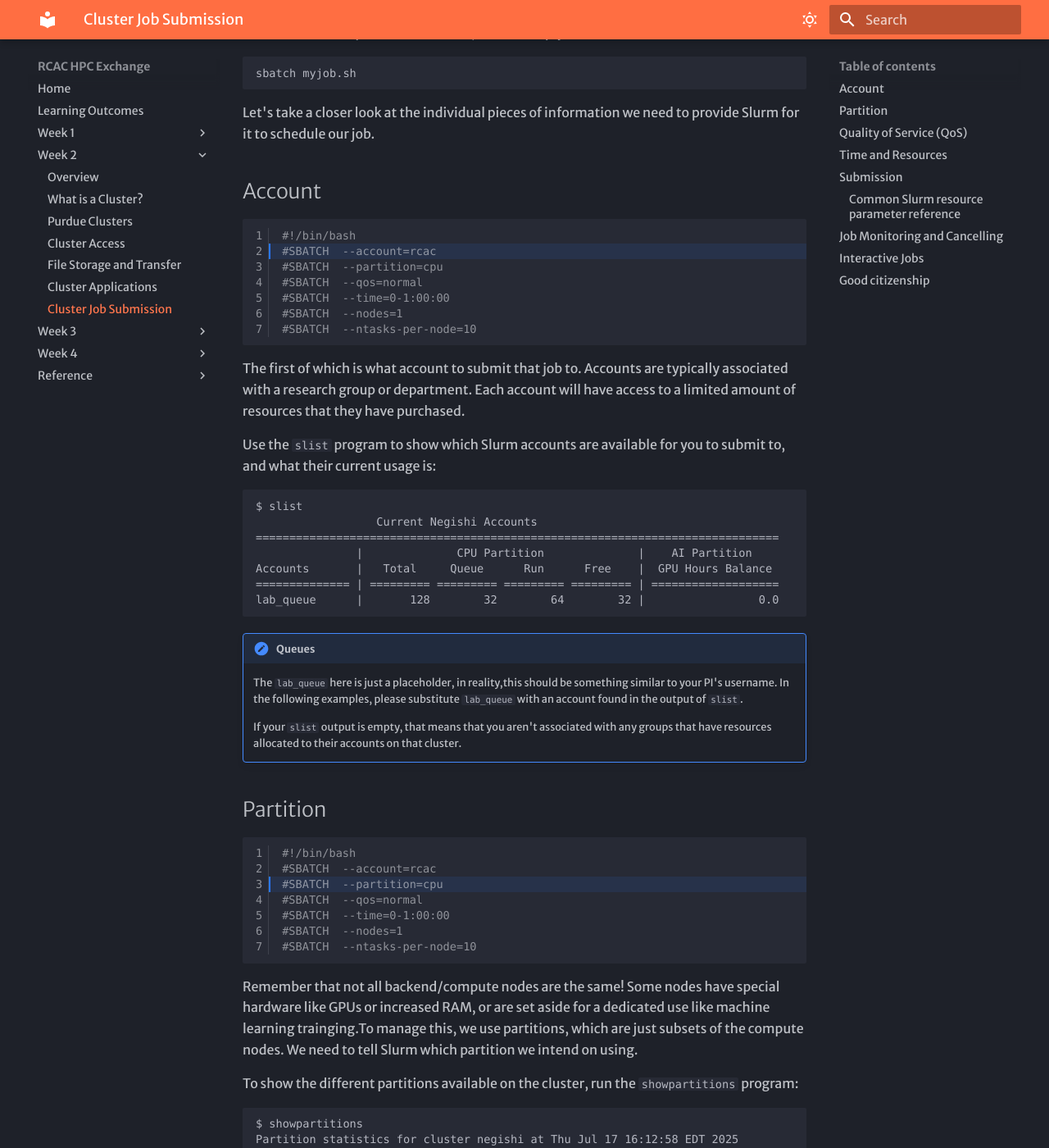
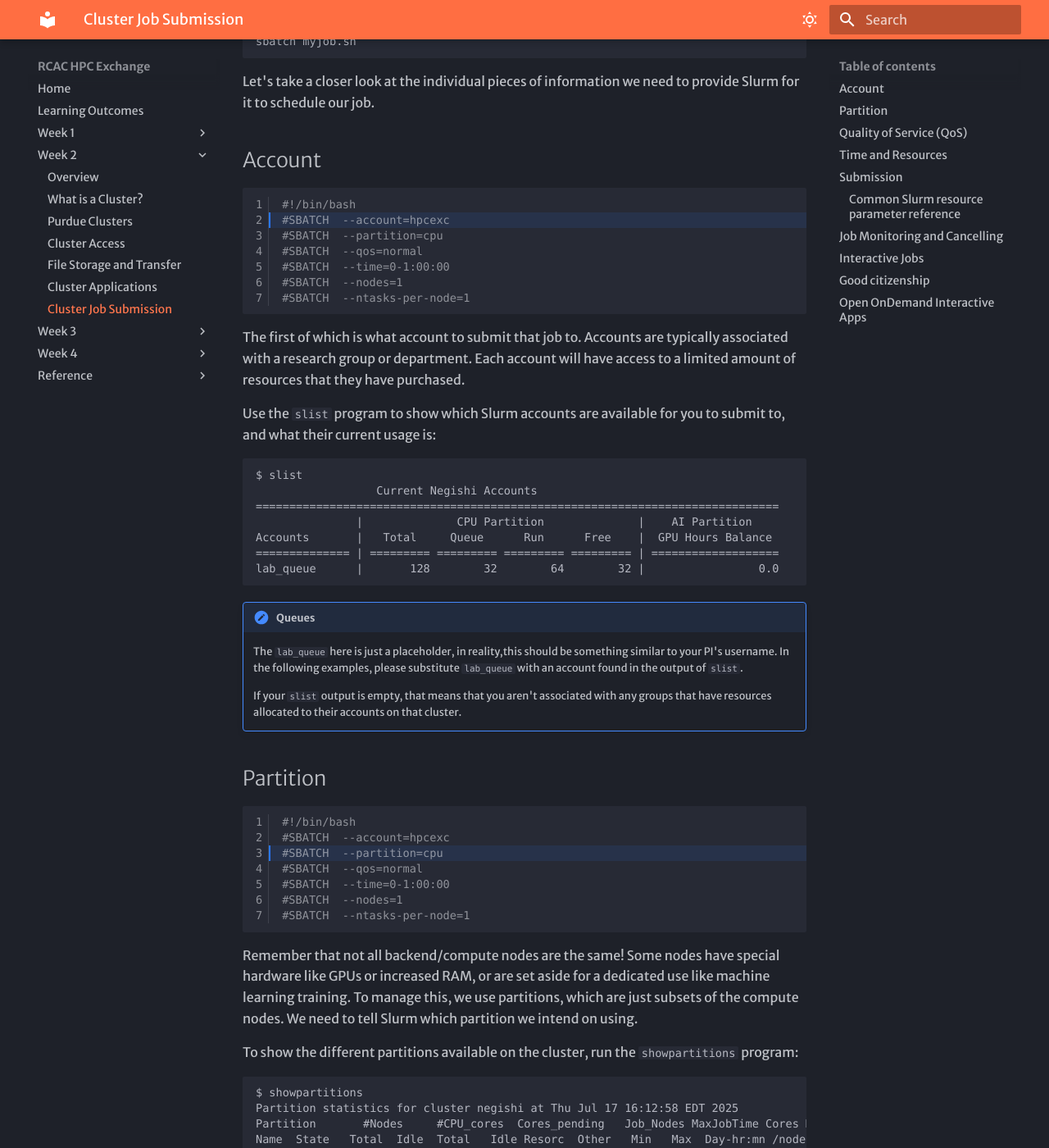
Before and after one commit to Jake-Verburgt/rcac-hpc-exchange, an MkDocs documentation site: the page built from docs/week2/slurm-basics.md, in a window 1280 px wide and 1400 px high, scrolled down 1438 px. Shown: the whole window at 82% size. Built offline with MkDocs 1.6.1 and Material for MkDocs 9.7.7, drawn with Linux system fonts in a browser that asks for light colours; some web fonts are replaced; some of the changed text lies outside the part shown.

Commit message:
Updates for week 2

````diff
--- a/docs/week2/slurm-basics.md
+++ b/docs/week2/slurm-basics.md
@@ -37,18 +37,16 @@ manually. Let's take a look at what's in `myjob.sh`
 
 ```bash title="myjob.sh" linenums="1"
 #!/bin/bash
-#SBATCH  --account=rcac
+#SBATCH  --account=hpcexc
 #SBATCH  --partition=cpu
 #SBATCH  --qos=normal
 #SBATCH  --time=0-1:00:00
 #SBATCH  --nodes=1
-#SBATCH  --ntasks-per-node=10
+#SBATCH  --ntasks-per-node=1
 
-echo "Script is starting!"
 cd $SLURM_SUBMIT_DIR
 
 module load conda
-
 conda activate example
 python example.py
 echo "Script is finished! Exiting..."
@@ -63,12 +61,12 @@ Let's take a closer look at the individual pieces of information we need to prov
 ## Account
 ```bash linenums="1" hl_lines="2"
 #!/bin/bash
-#SBATCH  --account=rcac
+#SBATCH  --account=hpcexc
 #SBATCH  --partition=cpu
 #SBATCH  --qos=normal
 #SBATCH  --time=0-1:00:00
 #SBATCH  --nodes=1
-#SBATCH  --ntasks-per-node=10
+#SBATCH  --ntasks-per-node=1
 ```
 The first of which is what account to submit
 that job to. Accounts are typically associated with a research group or department. Each account will have access to a limited amount of resources that they have purchased.
@@ -94,15 +92,15 @@ lab_queue      |       128        32        64        32 |                 0.0
 
 ```bash linenums="1" hl_lines="3"
 #!/bin/bash
-#SBATCH  --account=rcac
+#SBATCH  --account=hpcexc
 #SBATCH  --partition=cpu
 #SBATCH  --qos=normal
 #SBATCH  --time=0-1:00:00
 #SBATCH  --nodes=1
-#SBATCH  --ntasks-per-node=10
+#SBATCH  --ntasks-per-node=1
 ```
 
-Remember that not all backend/compute nodes are the same! Some nodes have special hardware like GPUs or increased RAM, or are set aside for a dedicated use like machine learning trainging.To manage this, we use partitions, which are just subsets of the compute nodes. We need to tell Slurm which partition we intend on using.
+Remember that not all backend/compute nodes are the same! Some nodes have special hardware like GPUs or increased RAM, or are set aside for a dedicated use like machine learning training. To manage this, we use partitions, which are just subsets of the compute nodes. We need to tell Slurm which partition we intend on using.
 
 To show the different partitions
 available on the cluster, run the `showpartitions`
@@ -138,12 +136,12 @@ target one of the feature tags.
 
 ```bash linenums="1" hl_lines="4"
 #!/bin/bash
-#SBATCH  --account=rcac
+#SBATCH  --account=hpcexc
 #SBATCH  --partition=cpu
 #SBATCH  --qos=normal
 #SBATCH  --time=0-1:00:00
 #SBATCH  --nodes=1
-#SBATCH  --ntasks-per-node=10
+#SBATCH  --ntasks-per-node=1
 ```
 
 Lastly, something you may want to specify is the
@@ -160,12 +158,12 @@ Lastly, something you may want to specify is the
 
 ```bash linenums="1" hl_lines="5-7"
 #!/bin/bash
-#SBATCH  --account=rcac
+#SBATCH  --account=hpcexc
 #SBATCH  --partition=cpu
 #SBATCH  --qos=normal
 #SBATCH  --time=0-1:00:00
 #SBATCH  --nodes=1
-#SBATCH  --ntasks-per-node=10
+#SBATCH  --ntasks-per-node=1
 ```
 
 We may also need to specify what resources we want to request, and for how long
@@ -196,11 +194,11 @@ is helpful to note down as it can be used elsewhere.
 
 !!! note
     The output of your job will, by default, be saved in
-   files with this ID (e.g. `slurm-1980435.out`).
+   files with this ID (e.g. `slurm-32209880.out`).
 
-The job that we submitted requested 8 cores for 1
-minute from your lab's account, to the CPU part of
-the cluster, using the `standby` QoS.
+The job that we submitted requested 1 cores for 1
+hour from your lab's account, to the CPU part of
+the cluster, using the `normal` QoS.
 
 Following is a list of common Slurm resource
 parameters that you may want to specify in your
@@ -229,7 +227,14 @@ learn more about different parameters
 You can use the `squeue` program to list currently scheduled
 (pending and running) jobs. By default it will show all jobs
 from all users on the cluster, which leads to a lot of
-output.
+output. You can limit this to just your jobs with the `--me` flag:
+
+```bash
+$ squeue --me
+JOBID      USER     ACCOUNT      PART QOS     NAME       NODES TRES_PER_NODE   CPUS  TIME_LIMIT ST TIME
+32541229   username rcac         cpu  normal  interactiv     1 N/A                8       30:00  R 0:09
+
+```
 
 <!-- Quiz: What option do we need to limit the output to a
 specific account? Specific user? Only our own jobs?
@@ -324,4 +329,14 @@ on about good citizenship on HPC resources:
 * Do not submit jobs and camp (don't submit a GPU job from the Gateway for 24 hours so it's ready for you in the afternoon and then forget about it)
 
 
+## Open OnDemand Interactive Apps
+If you'd rather avoid running jobs on the command line entirely, RCAC offers Open OnDemand interactive apps that handle the submission to the compute backend for you.
+
+
+Most notably, we have an "Open OnDemand Desktop" application, which will give you a virtual desktop (running on a cluster backend node) available in your browser. This can be incredibly useful if you need to run graphical applications on RCAC, which don't run well
+
+
+![Open OnDemand Desktop](../assets/images/ood_desktop.png)
+
+
 Continue to [Week 3](../week3/index.md)
````
Also changed, not shown: docs/week1/editing.md (+1 -1 lines), docs/week2/applications.md (+37 -4 lines), docs/week2/storage-transfer.md (+30 -30 lines), docs/week2/what-is-a-cluster.md (+1 -1 lines), docs/assets/images/ood_desktop.png (added).
